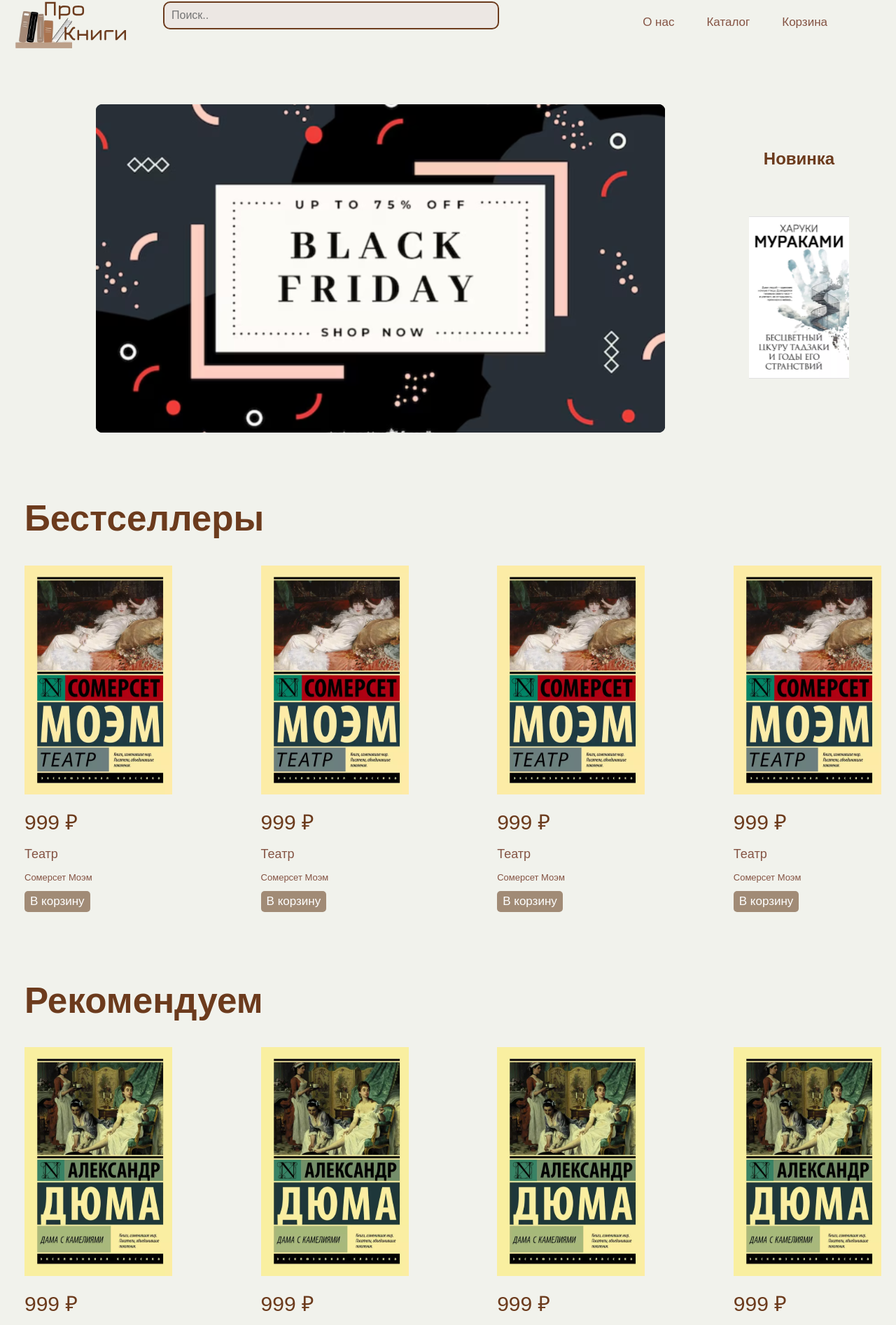
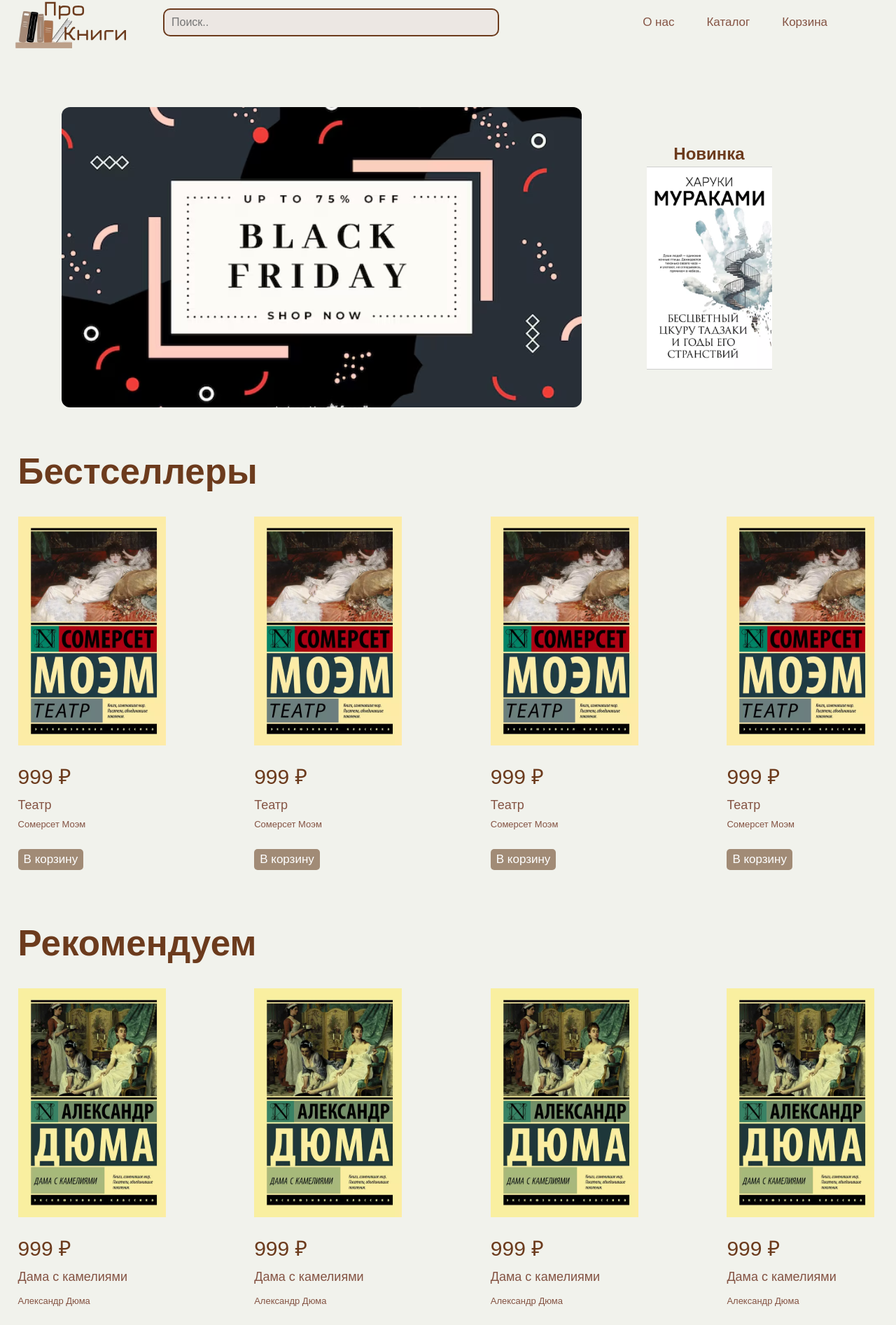
Before and after one commit to soochniik/book-shop, a React (Vite) app: page / in a window 1280 px wide. Shown: the part 27-1920 px from the top of the page at 70% size. Built offline with nearby package versions, Linux system fonts and the light colour scheme; a web font is replaced by a local one.

Commit message:
Add module-styles

```diff
--- a/src/components/header/header.module.css
+++ b/src/components/header/header.module.css
@@ -5,6 +5,7 @@
 .navList {
     display: flex;
     justify-content: space-between;
+    align-items: center;
     list-style-type: none;
     margin: 0;
     padding: 0;
--- a/src/components/header/index.tsx
+++ b/src/components/header/index.tsx
@@ -1,7 +1,7 @@
 import React, { useState } from 'react';
 import { useNavigate } from 'react-router-dom';
 import { Button } from '../button';
-import Input from '../input/Input';
+import Input from '../input';
 import styles from './header.module.css';
 import logo from '../../assets/Logo.svg';
 
--- a/src/components/input/Input.tsx
+++ b/src/components/input/index.tsx
@@ -1,5 +1,5 @@
 import React from 'react';
-import './input.css';
+import styles from './input.module.css';
 
 interface InputProps {
     label: string;
@@ -9,9 +9,9 @@ interface InputProps {
 
 const Input: React.FC<InputProps> = ({ label, value, onChange }) => {
     return (
-        <div className="input-container">
+        <div className={styles.inputContainer}>
             <input
-                className="input-field"
+                className={styles.inputField}
                 type="text"
                 placeholder={label}
                 value={value}
--- a/src/components/input/input.css
+++ b/src/components/input/input.module.css
@@ -1,18 +1,17 @@
-.input-container {
+.inputContainer {
     display: flex;
     flex-direction: column;
     align-items: flex-start;
-    margin-bottom: 20px;
 }
 
-.input-label {
+.inputLabel {
     font-family: 'Inria Sans', sans-serif;
     font-size: 16px;
     color: #6C3B1D;
     margin-bottom: 10px;
 }
 
-.input-field {
+.inputField {
     width: 480px;
     height: 40px;
     border: 2px solid #6C3B1D;
@@ -23,9 +22,10 @@
     color: #6C3B1D;
     padding: 10px;
     box-sizing: border-box;
+    margin: 0;
 }
 
-.input-field:focus {
+.inputField:focus {
     outline: none;
     border-color: #845343;
 }
--- a/src/index.css
+++ b/src/index.css
@@ -13,15 +13,6 @@
   -moz-osx-font-smoothing: grayscale;
 }
 
-a {
-  font-weight: 500;
-  color: #646cff;
-  text-decoration: inherit;
-}
-a:hover {
-  color: #535bf2;
-}
-
 body {
   font-family: 'Inria Sans', sans-serif;
   display: flex;
@@ -34,35 +25,3 @@ h1 {
   font-size: 3.2em;
   line-height: 1.1;
 }
-
-button {
-  border-radius: 8px;
-  border: 1px solid transparent;
-  padding: 0.6em 1.2em;
-  font-size: 1em;
-  font-weight: 500;
-  font-family: inherit;
-  background-color: #1a1a1a;
-  cursor: pointer;
-  transition: border-color 0.25s;
-}
-button:hover {
-  border-color: #646cff;
-}
-button:focus,
-button:focus-visible {
-  outline: 4px auto -webkit-focus-ring-color;
-}
-
-@media (prefers-color-scheme: light) {
-  :root {
-    color: #213547;
-    background-color: #ffffff;
-  }
-  a:hover {
-    color: #747bff;
-  }
-  button {
-    background-color: #f9f9f9;
-  }
-}
--- a/src/pages/Home.tsx
+++ b/src/pages/Home.tsx
@@ -4,31 +4,31 @@ import sale from '../assets/Sale.svg';
 import book1 from '../assets/Book1.svg';
 import book2 from '../assets/Book2.svg';
 import nbook from '../assets/New.svg';
-import './home.css'
+import styles from './home.module.css';
 
 function Home() {
     return (
-        <div className="home">
-            <div className="sale">
+        <div className={styles.home}>
+            <div className={styles.sale}>
                 <img src={sale} alt="Sale"/>
-                <div className="new">
+                <div className={styles.new}>
                     <h1>Новинка</h1>
                     <img src={nbook} alt="New"/>
                 </div>
             </div>
             <h1>Бестселлеры</h1>
-            <div className="books">
-                <div className="book">
-                    <div className="book-image">
+            <div className={styles.books}>
+                <div className={styles.book}>
+                    <div className={styles.bookImage}>
                         <img src={book1} alt="Book 1"/>
                     </div>
-                    <div className="book-price">
+                    <div className={styles.bookPrice}>
                         <p>999 ₽</p>
                     </div>
-                    <div className="book-title">
+                    <div className={styles.bookTitle}>
                         <p>Театр</p>
                     </div>
-                    <div className="book-author">
+                    <div className={styles.bookAuthor}>
                         <p>Сомерсет Моэм</p>
                     </div>
                     <Button
@@ -38,17 +38,17 @@ function Home() {
                         size="small"
                     />
                 </div>
-                <div className="book">
-                    <div className="book-image">
+                <div className={styles.book}>
+                    <div className={styles.bookImage}>
                         <img src={book1} alt="Book 1"/>
                     </div>
-                    <div className="book-price">
+                    <div className={styles.bookPrice}>
                         <p>999 ₽</p>
                     </div>
-                    <div className="book-title">
+                    <div className={styles.bookTitle}>
                         <p>Театр</p>
                     </div>
-                    <div className="book-author">
+                    <div className={styles.bookAuthor}>
                         <p>Сомерсет Моэм</p>
                     </div>
                     <Button
@@ -58,17 +58,17 @@ function Home() {
                         size="small"
                     />
                 </div>
-                <div className="book">
-                    <div className="book-image">
+                <div className={styles.book}>
+                    <div className={styles.bookImage}>
                         <img src={book1} alt="Book 1"/>
                     </div>
-                    <div className="book-price">
+                    <div className={styles.bookPrice}>
                         <p>999 ₽</p>
                     </div>
-                    <div className="book-title">
+                    <div className={styles.bookTitle}>
                         <p>Театр</p>
                     </div>
-                    <div className="book-author">
+                    <div className={styles.bookAuthor}>
                         <p>Сомерсет Моэм</p>
                     </div>
                     <Button
@@ -78,17 +78,17 @@ function Home() {
                         size="small"
                     />
                 </div>
-                <div className="book">
-                    <div className="book-image">
+                <div className={styles.book}>
+                    <div className={styles.bookImage}>
                         <img src={book1} alt="Book 1"/>
                     </div>
-                    <div className="book-price">
+                    <div className={styles.bookPrice}>
                         <p>999 ₽</p>
                     </div>
-                    <div className="book-title">
+                    <div className={styles.bookTitle}>
                         <p>Театр</p>
                     </div>
-                    <div className="book-author">
+                    <div className={styles.bookAuthor}>
                         <p>Сомерсет Моэм</p>
                     </div>
                     <Button
@@ -100,18 +100,18 @@ function Home() {
                 </div>
             </div>
             <h1>Рекомендуем</h1>
-            <div className="books">
-                <div className="book">
-                    <div className="book-image">
+            <div className={styles.books}>
+                <div className={styles.book}>
+                    <div className={styles.bookImage}>
                         <img src={book2} alt="Book 2"/>
                     </div>
-                    <div className="book-price">
+                    <div className={styles.bookPrice}>
                         <p>999 ₽</p>
                     </div>
-                    <div className="book-title">
+                    <div className={styles.bookTitle}>
                         <p>Дама с камелиями</p>
                     </div>
-                    <div className="book-author">
+                    <div className={styles.bookAuthor}>
                         <p>Александр Дюма</p>
                     </div>
                     <Button
@@ -121,17 +121,17 @@ function Home() {
                         size="small"
                     />
                 </div>
-                <div className="book">
-                    <div className="book-image">
+                <div className={styles.book}>
+                    <div className={styles.bookImage}>
                         <img src={book2} alt="Book 2"/>
                     </div>
-                    <div className="book-price">
+                    <div className={styles.bookPrice}>
                         <p>999 ₽</p>
                     </div>
-                    <div className="book-title">
+                    <div className={styles.bookTitle}>
                         <p>Дама с камелиями</p>
                     </div>
-                    <div className="book-author">
+                    <div className={styles.bookAuthor}>
                         <p>Александр Дюма</p>
                     </div>
                     <Button
@@ -141,17 +141,17 @@ function Home() {
                         size="small"
                     />
                 </div>
-                <div className="book">
-                    <div className="book-image">
+                <div className={styles.book}>
+                    <div className={styles.bookImage}>
                         <img src={book2} alt="Book 2"/>
                     </div>
-                    <div className="book-price">
+                    <div className={styles.bookPrice}>
                         <p>999 ₽</p>
                     </div>
-                    <div className="book-title">
+                    <div className={styles.bookTitle}>
                         <p>Дама с камелиями</p>
                     </div>
-                    <div className="book-author">
+                    <div className={styles.bookAuthor}>
                         <p>Александр Дюма</p>
                     </div>
                     <Button
@@ -161,17 +161,17 @@ function Home() {
                         size="small"
                     />
                 </div>
-                <div className="book">
-                    <div className="book-image">
+                <div className={styles.book}>
+                    <div className={styles.bookImage}>
                         <img src={book2} alt="Book 2"/>
                     </div>
-                    <div className="book-price">
+                    <div className={styles.bookPrice}>
                         <p>999 ₽</p>
                     </div>
-                    <div className="book-title">
+                    <div className={styles.bookTitle}>
                         <p>Дама с камелиями</p>
                     </div>
-                    <div className="book-author">
+                    <div className={styles.bookAuthor}>
                         <p>Александр Дюма</p>
                     </div>
                     <Button
--- a/src/pages/home.css
+++ b/src/pages/home.module.css
@@ -1,6 +1,6 @@
 .home {
     background-color: #F1F2EC;
-    padding-left: 35px;
+    padding-left: 2%;
     display: flex;
     flex-direction: column;
     align-items: flex-start;
@@ -9,36 +9,33 @@
 .sale {
     display: flex;
     flex-direction: row;
-    justify-content: center;
-    margin-right: 80px;
+    justify-content: flex-start;
+    align-items: center;
+    padding: 5%;
 }
 
 .new {
     display: flex;
     flex-direction: column;
-    margin-top: auto;
-    margin-bottom: auto;
+    justify-content: center;
+    align-items: center;
+    padding-left: 10%;
 }
 
-.new h1{
+.new h1 {
     font-size: 1.5em;
-    margin-left: auto;
-    margin-right: auto;
-}
-
-.sale img {
-    transform: scale(0.8);
 }
 
 .home h1 {
-    margin-bottom: 40px;
+    margin: 0;
+    padding-bottom: 3%;
 }
 
 .books {
     display: flex;
     flex-direction: row;
     align-items: flex-start;
-    margin-bottom: 5%;
+    padding-bottom: 6%;
 }
 
 .book {
@@ -50,27 +47,29 @@
 }
 
 .book p {
-    margin: 0px;
+    margin: 0;
+    padding-bottom: 7%;
 }
 
-.book-image {
-    margin-bottom: 10px;
+.bookImage {
+    padding-bottom: 7%;
 }
 
-.book-price {
+.bookPrice {
     color: #6C3B1D;
     font-size: 30px;
-    margin-bottom: 10px;
 }
 
-.book-title {
+.bookTitle {
     color: #845343;
     font-size: 18px;
-    margin-bottom: 10px;
 }
 
-.book-author {
+.bookAuthor {
     color: #845343;
     font-size: 13px;
-    margin-bottom: 10px;
 }
+
+.book button {
+    margin-top: 9%;
+}
```
Also changed, not shown: src/assets/Sale.svg.
